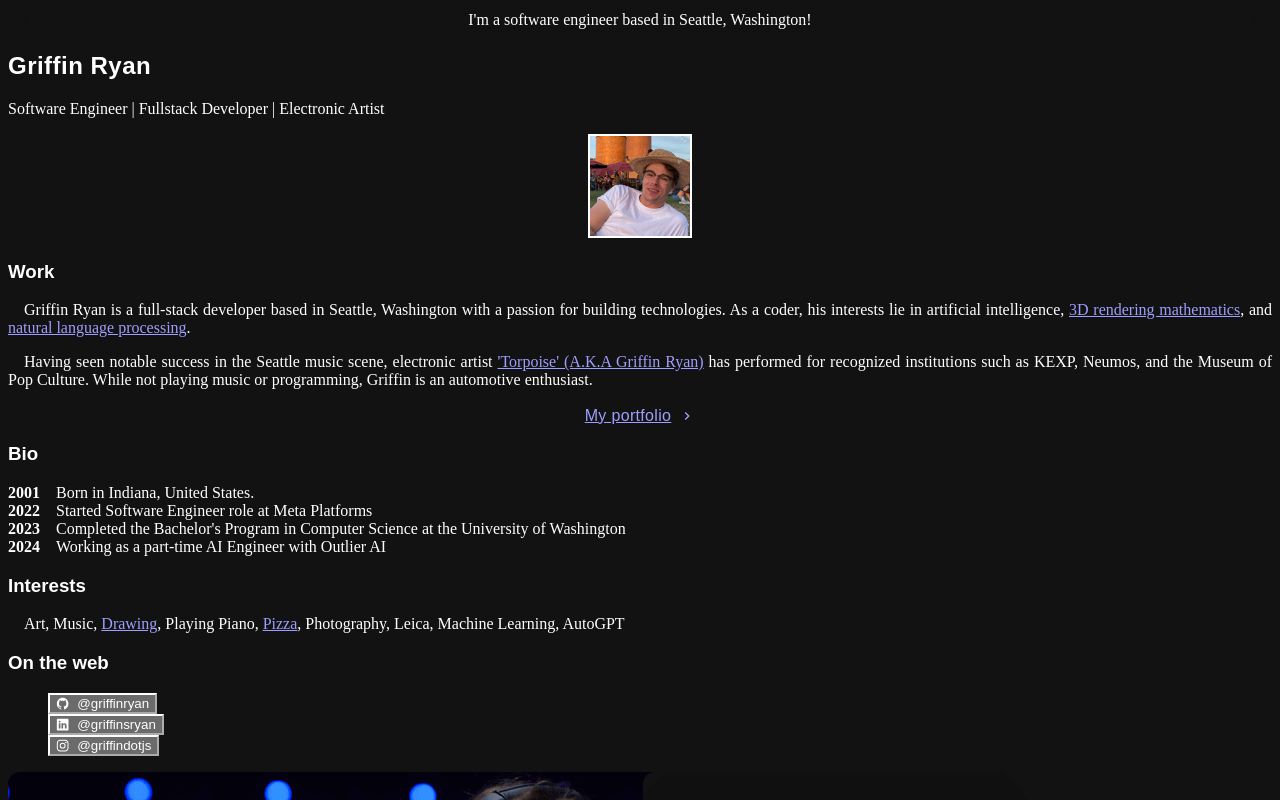
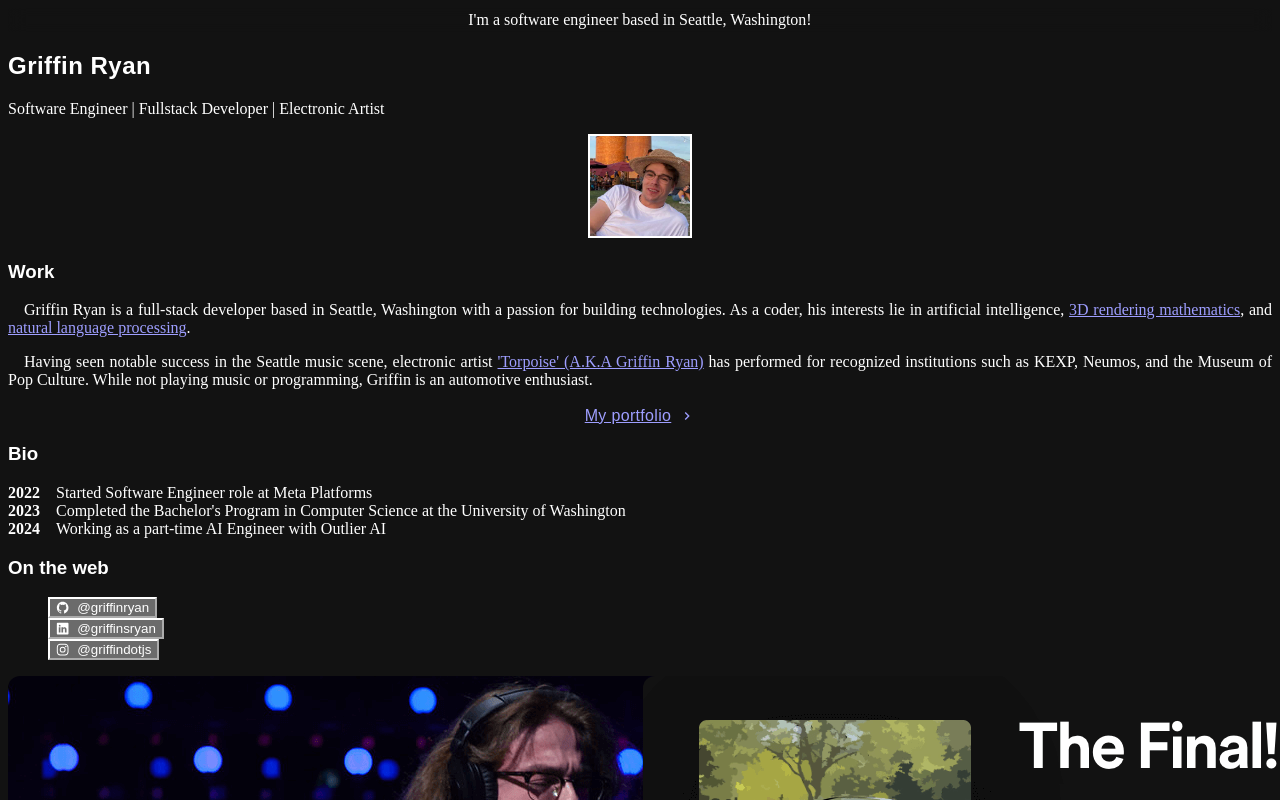
Before and after one commit to griffinryan/griffin-webapp, a Next.js app: page / in a window 1280 px wide. Shown: the top 800 px of the page. Built offline with nearby package versions, Linux system fonts and the light colour scheme.

Commit message:
content changes

```diff
--- a/pages/index.js
+++ b/pages/index.js
@@ -125,10 +125,6 @@
           Bio
         </Heading>
         <BioSection>
-          <BioYear>2001</BioYear>
-          Born in Indiana, United States.
-        </BioSection>
-        <BioSection>
           <BioYear>2022</BioYear>
           Started Software Engineer role at Meta Platforms
         </BioSection>
@@ -142,24 +138,6 @@
           Working as a part-time AI Engineer with Outlier AI
         </BioSection>
       </Section>
-
-      <Section delay={0.3}>
-        <Heading as="h3" variant="section-title" fontFamily="'Black Ops One', sans-serif" fontSize="xl">
-          Interests
-        </Heading>
-        <Paragraph>
-          Art, Music,{' '}
-          <Link href="https://illust.odoushi.com/" target="_blank">
-            Drawing
-          </Link>
-          , Playing Piano,{' '}
-          <Link href="https://ristorante.com/" target="_blank">
-            Pizza
-          </Link>
-          , Photography, Leica, Machine Learning, AutoGPT
-        </Paragraph>
-      </Section>
-
 
       <Section delay={0.4}>
         <Heading as="h3" variant="section-title" fontFamily="'Black Ops One', sans-serif" fontSize="xl">
@@ -179,7 +157,7 @@
             </Link>
           </ListItem>
           <ListItem>
-            <Link href="https://www.linkedin.com/in/griffinsryan/" target="_blank">
+            <Link href="https://www.linkedin.com/in/griffinlryan/" target="_blank">
               <Button
                 variant="ghost"
                 colorScheme="teal"
@@ -191,7 +169,7 @@
             </Link>
           </ListItem>
           <ListItem>
-            <Link href="https://instagram.com/griffindotjs" target="_blank">
+            <Link href="https://instagram.com/griffinlryan" target="_blank">
               <Button
                 variant="ghost"
                 colorScheme="teal"
```
